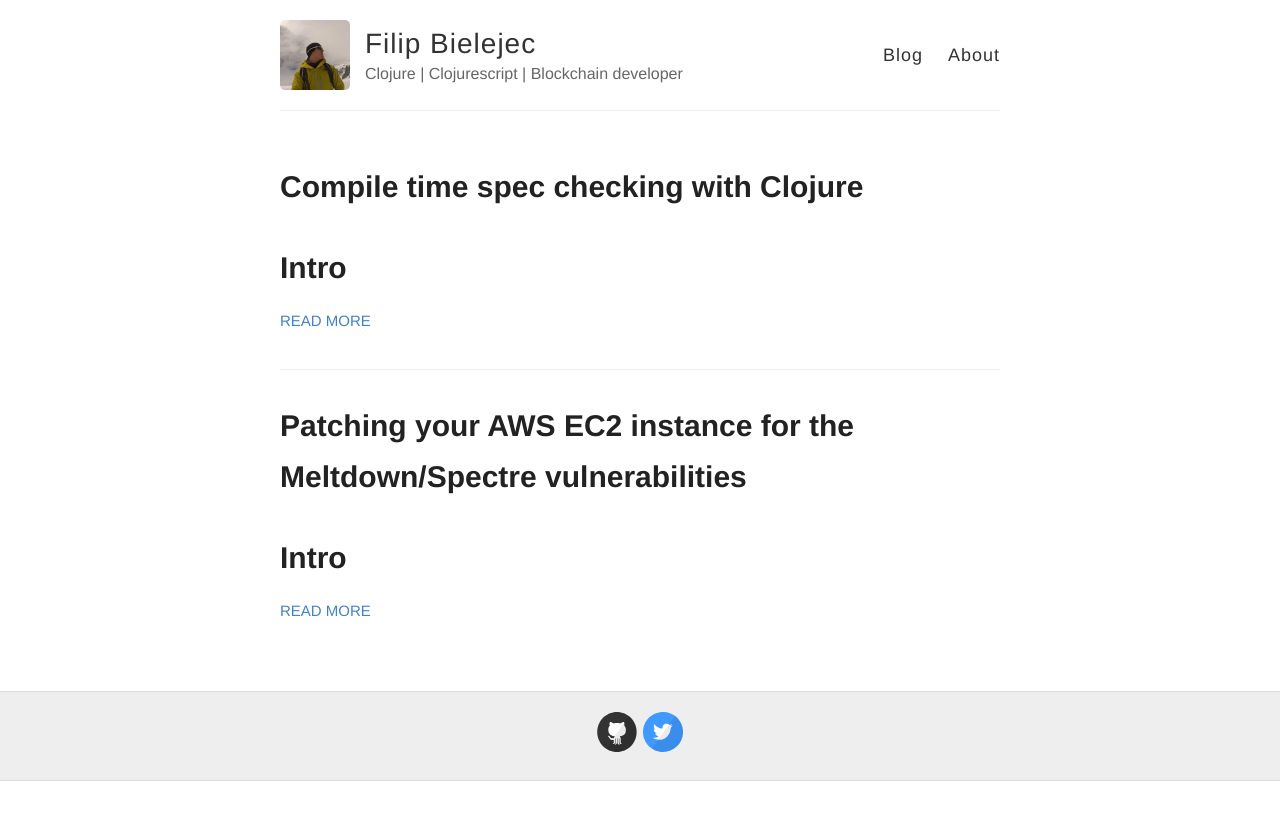
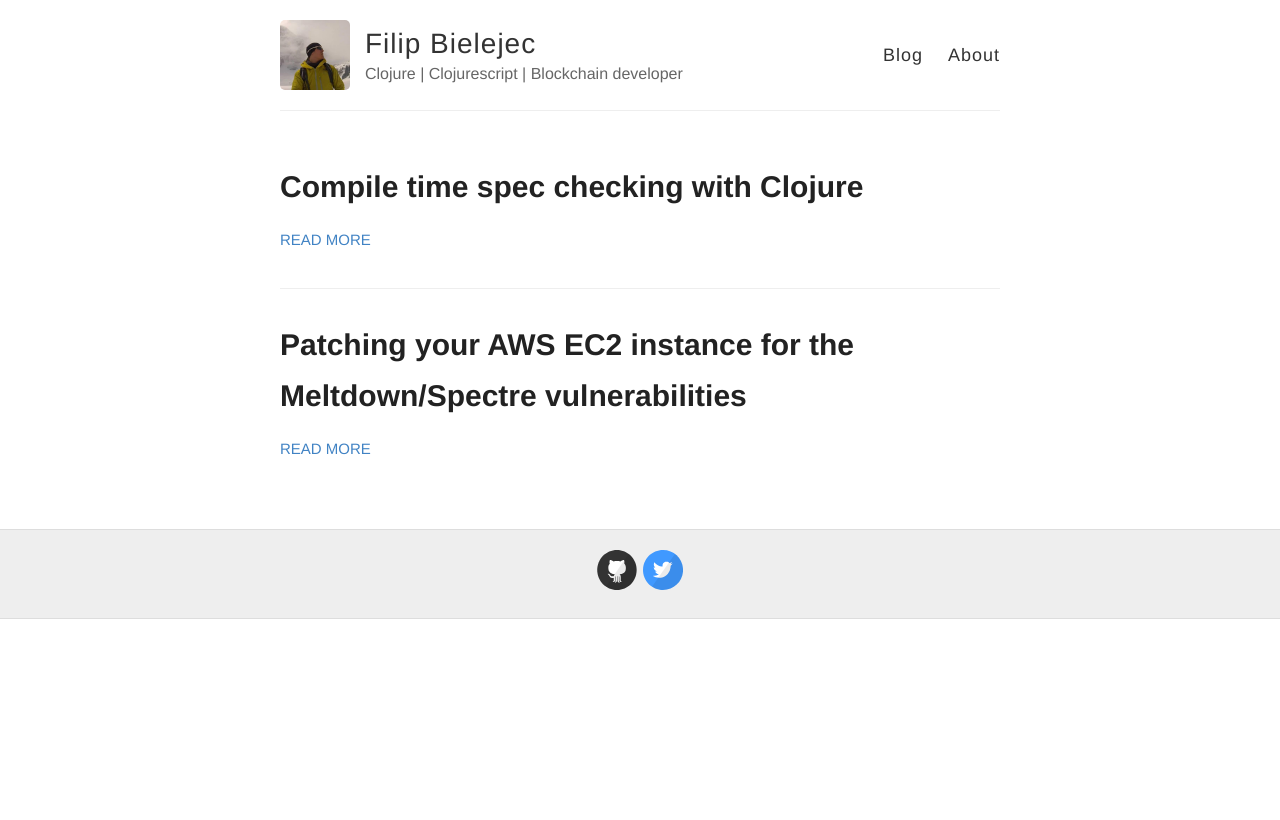
Before and after one commit to fbielejec/fbielejec.github.io, a Jekyll site: the page built from index.html, in a window 1280 px wide. Shown: the top 820 px of the page. Built offline with Jekyll 4.4.1, drawn with Linux system fonts in a browser that asks for light colours.

Commit message:
post on compile time checking with spec

```diff
--- a/index.html
+++ b/index.html
@@ -8,9 +8,9 @@ layout: default
 
       <h1><a href="{{ site.baseurl }}{{ post.url }}">{{ post.title }}</a></h1>
 
-      <div class="entry">
-        {{ post.excerpt }}
-      </div>
+      <!-- <div class="entry"> -->
+      <!--   {{ post.excerpt }} -->
+      <!-- </div> -->
 
       <a href="{{ site.baseurl }}{{ post.url }}" class="read-more">Read More</a>
     </article>
```
